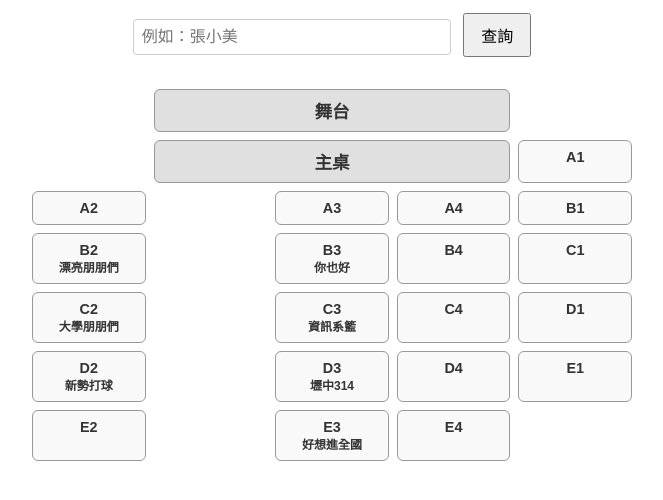
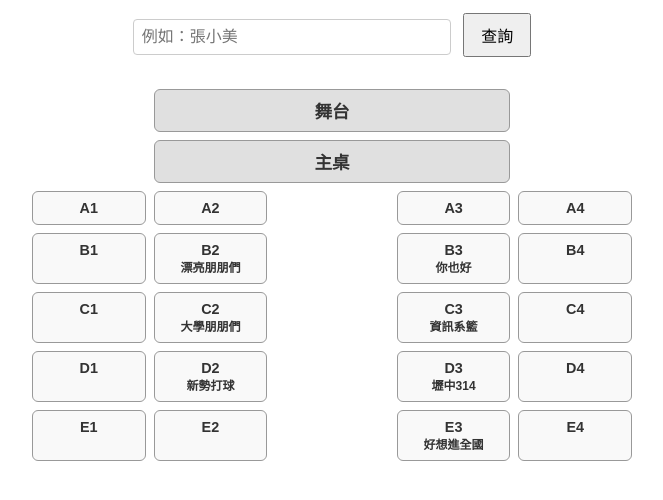
Before and after one commit to dawufa/Wedding, a plain HTML site: page Index.html in a window 1280 px wide. Shown: the part 150-650 px from the top of the page, without its empty margins (308-971 px from the left). Drawn offline with Linux system fonts and the light colour scheme.

Commit message:
Update Index.html

```diff
--- a/Index.html
+++ b/Index.html
@@ -90,6 +90,7 @@
     <div class="seating-grid" aria-label="會場座位圖">
       <div class="label">舞台</div>
       <div class="label">主桌</div>
+      <div class="aisle"></div>
 
       <div class="seat" id="A1">A1</div>
       <div class="seat" id="A2">A2</div>
```
